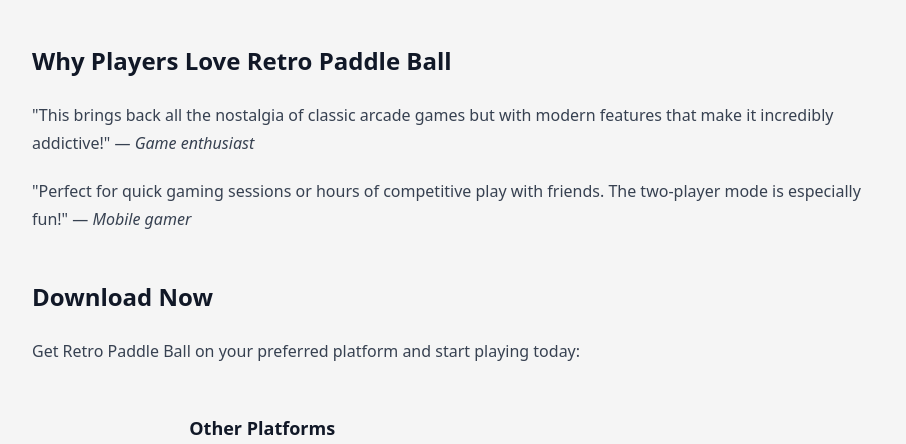
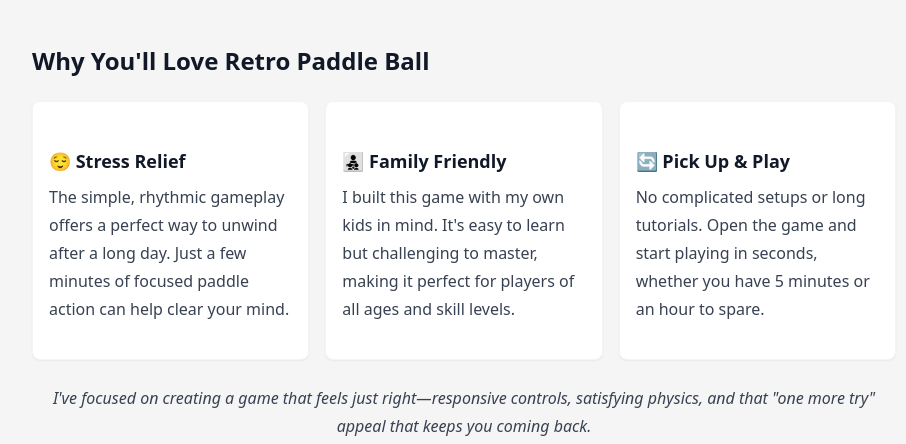
Before and after one commit to stanlymt/retropaddleball-site, an Eleventy site: page src/index.md in a window 1280 px wide. Shown: the part 1307-1751 px from the top of the page, without its empty margins (176-1082 px from the left). Built offline with nearby package versions, Linux system fonts and the light colour scheme; Eleventy itself is replaced by a stand-in of ours; files that its build step writes are made by us from their sources.

Commit message:
Updated index.md

```diff
--- a/src/index.md
+++ b/src/index.md
@@ -27,11 +27,26 @@
   </div>
 </div>
 
-## Why Players Love Retro Paddle Ball
+## Why You'll Love Retro Paddle Ball
 
-"This brings back all the nostalgia of classic arcade games but with modern features that make it incredibly addictive!" — *Game enthusiast*
+<div class="grid grid-cols-1 md:grid-cols-3 gap-4 my-6">
+  <div class="bg-white p-4 rounded-lg shadow-sm border border-gray-100">
+    <h3 class="font-bold text-lg mb-2">😌 Stress Relief</h3>
+    <p>The simple, rhythmic gameplay offers a perfect way to unwind after a long day. Just a few minutes of focused paddle action can help clear your mind.</p>
+  </div>
 
-"Perfect for quick gaming sessions or hours of competitive play with friends. The two-player mode is especially fun!" — *Mobile gamer*
+  <div class="bg-white p-4 rounded-lg shadow-sm border border-gray-100">
+    <h3 class="font-bold text-lg mb-2">👨‍👧‍👦 Family Friendly</h3>
+    <p>I built this game with my own kids in mind. It's easy to learn but challenging to master, making it perfect for players of all ages and skill levels.</p>
+  </div>
+
+  <div class="bg-white p-4 rounded-lg shadow-sm border border-gray-100">
+    <h3 class="font-bold text-lg mb-2">🔄 Pick Up & Play</h3>
+    <p>No complicated setups or long tutorials. Open the game and start playing in seconds, whether you have 5 minutes or an hour to spare.</p>
+  </div>
+</div>
+
+<p class="text-center italic mb-6">I've focused on creating a game that feels just right—responsive controls, satisfying physics, and that "one more try" appeal that keeps you coming back.</p>
 
 ## Download Now
 
```
